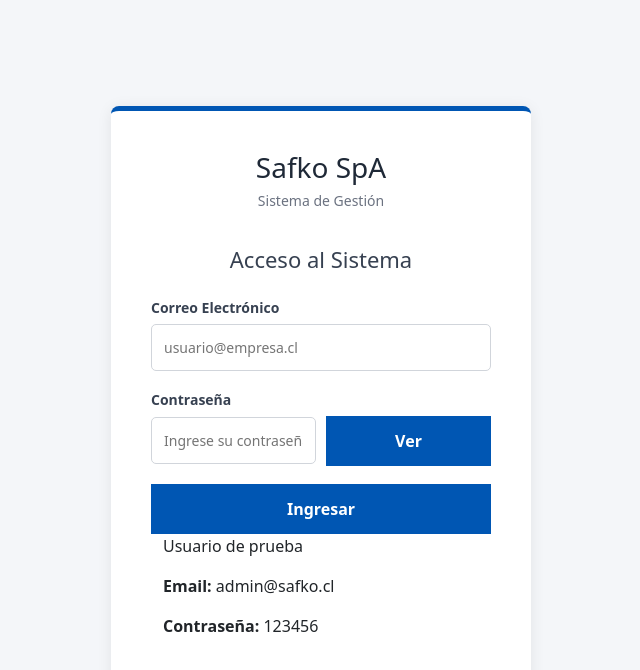
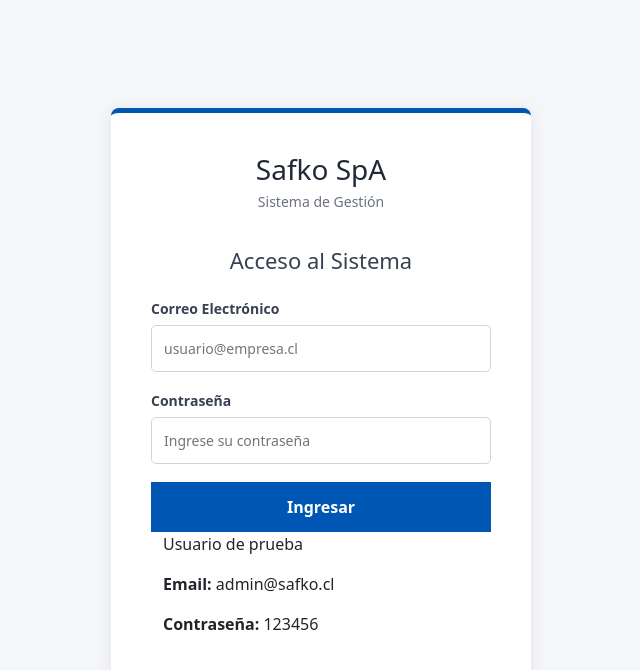
Before and after one commit to jearson-roa/safko-frontend, a React app: page / in a window 1280 px wide. Shown: the top 670 px of the page, without its empty margins (319-959 px from the left). Built offline with nearby package versions, Linux system fonts and the light colour scheme; the HTML template or start-up script is replaced by a standard one.

Commit message:
feat: implementar interfaz de inicio de sesion

```diff
--- a/src/pages/Login.jsx
+++ b/src/pages/Login.jsx
@@ -8,7 +8,6 @@
   const [email, setEmail] = useState("");
   const [password, setPassword] = useState("");
   const navigate = useNavigate();
-  const [showPassword , setShowPassword] = useState(false)
 
   const iniciarSesion = async (e) => {
     e.preventDefault();
@@ -58,22 +57,12 @@
 
           <div className="campo">
             <label>Contraseña</label>
-
-  <div style={{ display: "flex", alignItems: "center", gap: "10px" }}>
             <input
-      type={showPassword ? "text" : "password"}
+              type="password"
               placeholder="Ingrese su contraseña"
               value={password}
               onChange={(e) => setPassword(e.target.value)}
             />
-
-    <button
-      type="button"
-      onClick={() => setShowPassword(!showPassword)}
-    >
-      {showPassword ? "Ocultar" : "Ver"}
-    </button>
-  </div>
           </div>
 
           <button type="submit">
```
Lines whose indentation alone changed are shown as unchanged.
